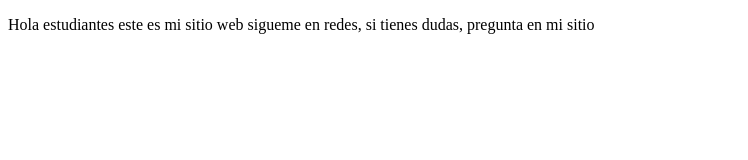
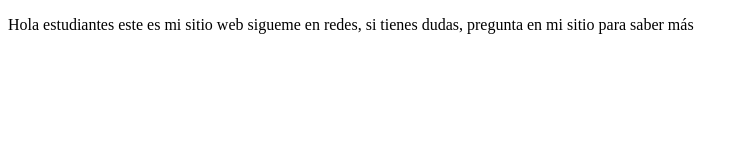
Before and after one commit to Chachojam/DemoCurso, a plain HTML site: page index.html in a window 1280 px wide. Shown: the whole page, without its empty margins (0-748 px from the left). Drawn offline with Linux system fonts and the light colour scheme.

Commit message:
cambios 2

```diff
--- a/index.html
+++ b/index.html
@@ -8,7 +8,7 @@
 </head>
 <body>
     <p>Hola estudiantes este es mi sitio web
-        sigueme en redes, si tienes dudas, pregunta en mi sitio
+        sigueme en redes, si tienes dudas, pregunta en mi sitio para saber más
     </p>
 
 </body>
```
